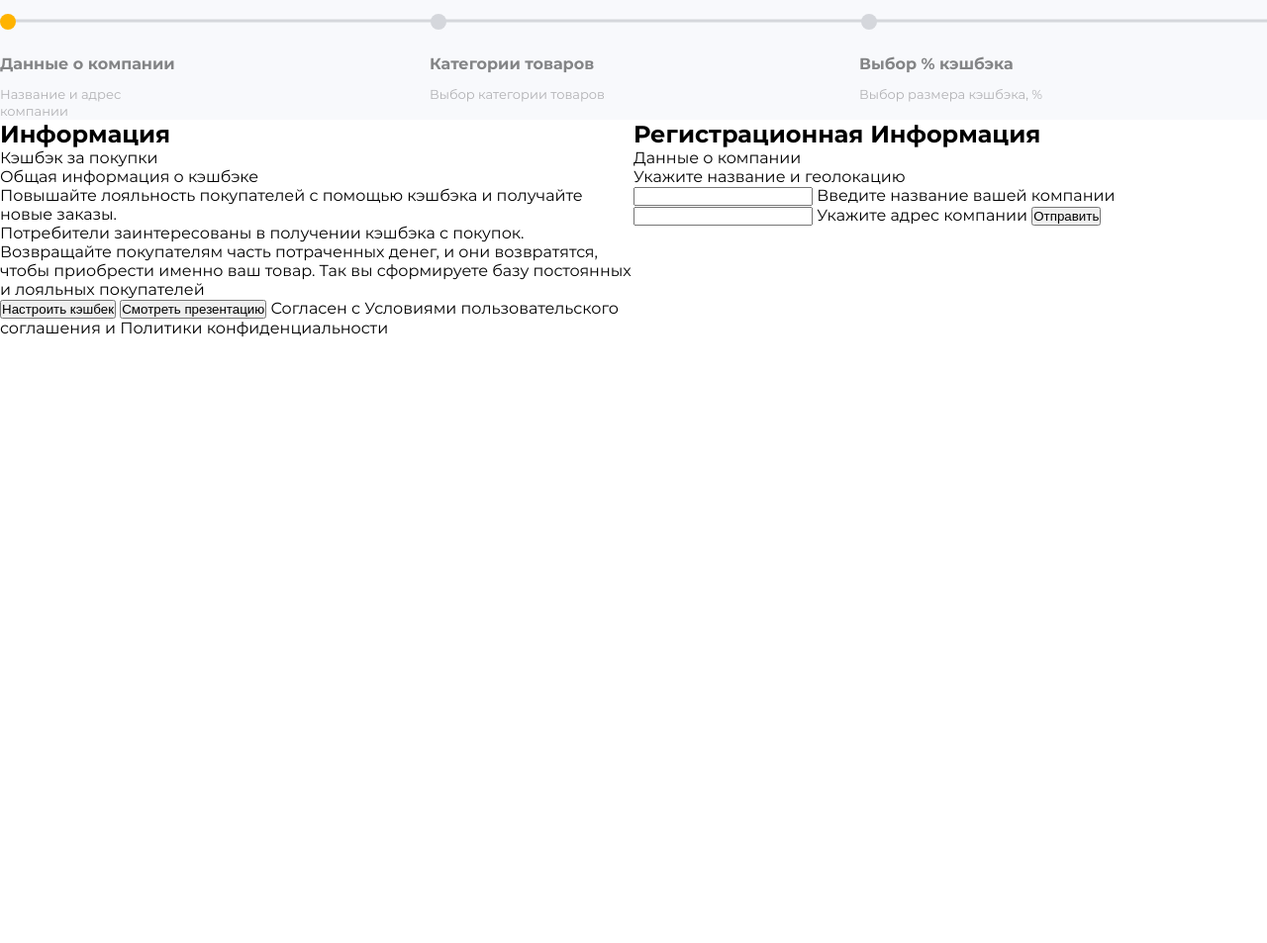
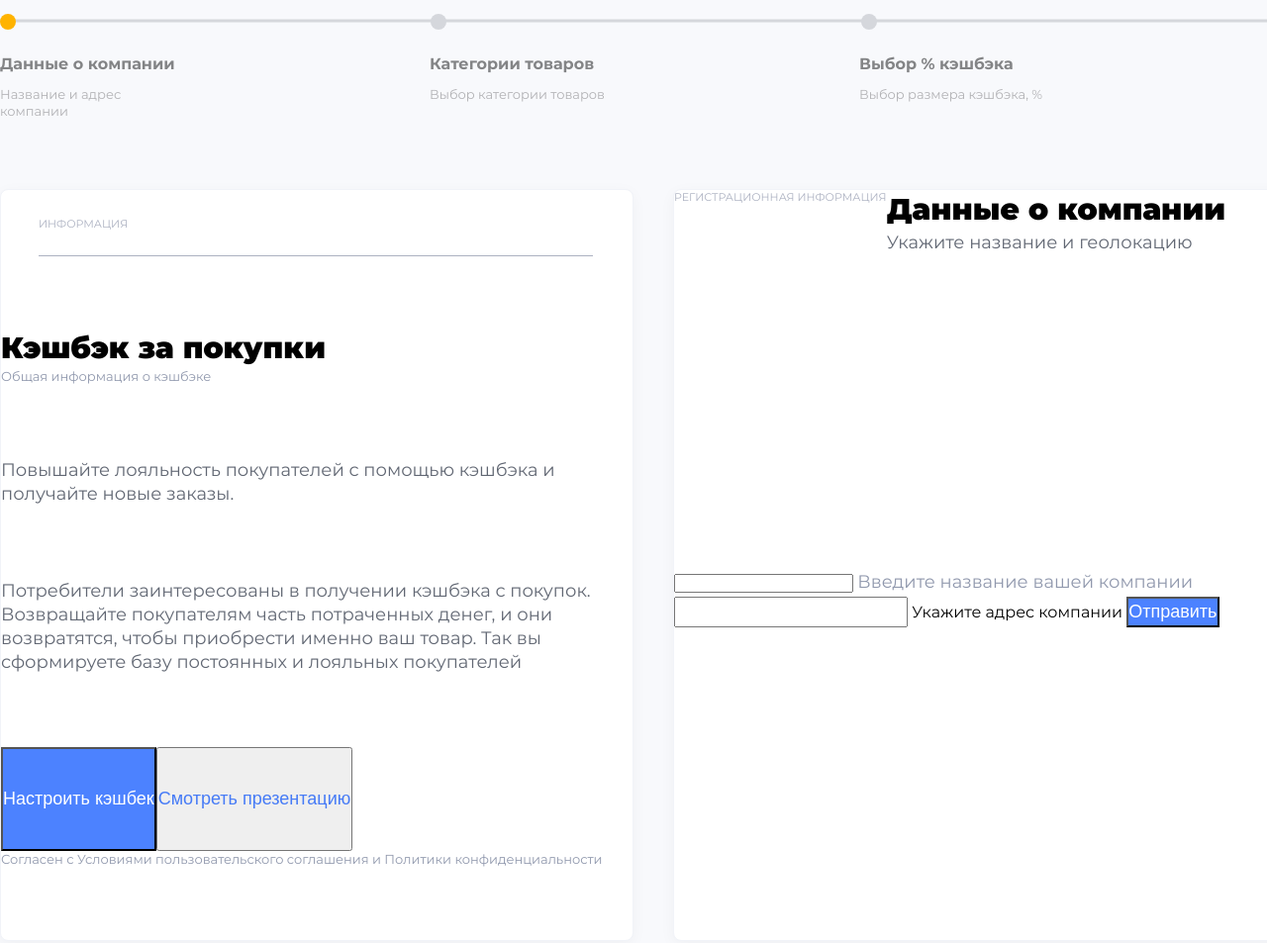
Before and after one commit to IvanWeber/site-section-project, a website: page source/index.html in a window 1280 px wide. Shown: the top 953 px of the page at 99% size. Before the commit the page ends 800 px from the top, so only its background shows below. Drawn offline with nearby package versions, Linux system fonts and the light colour scheme; files that its build step writes are made by us from their sources.

Commit message:
Указаны параметры текста блоков для заполнения информации

```diff
--- a/source/index.html
+++ b/source/index.html
@@ -25,11 +25,12 @@
           <p class="progress-bar__item-par">Выбор размера кэшбэка, %</p>
         </div>
       </section>
+      <div class="main__info-input">
         <section class="main__section cashback">
           <h2 class="cashback__heading">Информация</h2>
           <div class="cashback__info-common">
-          <p class="company-data__info-big">Кэшбэк за покупки</p>
-          <p class="company-data__info-small">Общая информация о кэшбэке</p>
+            <p class="cashback__info-big">Кэшбэк за покупки</p>
+            <p class="cashback__info-small">Общая информация о кэшбэке</p>
           </div>
           <p class="cashback__info-detail-1">Повышайте лояльность покупателей с помощью кэшбэка и получайте новые заказы.</p>
           <p class="cashback__info-detail-2">Потребители заинтересованы в получении кэшбэка с покупок. Возвращайте покупателям часть потраченных денег, и они возвратятся, чтобы приобрести именно ваш товар. Так вы сформируете базу постоянных и лояльных покупателей</p>
@@ -53,6 +54,7 @@
           </form>
         </section>
       </div>
+    </div>
   </main>
 </body>
 </html>
--- a/source/sass/style.scss
+++ b/source/sass/style.scss
@@ -101,12 +101,134 @@ body {
   margin-right: 258px;
 }
 
+.main__info-input {
+  display: flex;
+  margin-top: 50px;
+  margin-left: auto;
+  margin-right: auto;
+  padding-top: 20px;
+  padding-bottom: 20px;
+  width: 1320px;
+}
+
 .cashback {
+  display: flex;
+  flex-wrap: wrap;
   width: 640px;
+  min-height: 760px;
   background-color: #ffffff;
+  margin-right: 40px;
+  border: 1px solid #f1f3f8;
+  box-sizing: border-box;
+  box-shadow: 0 4px 16px rgba(0, 0, 0, 0.04);
+  border-radius: 8px;
+
+  &__heading {
+    font-style: normal;
+    font-weight: normal;
+    font-size: 11px;
+    line-height: 136.56%;
+    text-transform: uppercase;
+    color: #acb1c1;
+    margin-top: 27px;
+    margin-left: 38px;
+    border-bottom: 1px solid #acb1c1;
+    height: 40px;
+    width: 560px;
+  }
+
+  &__info-big {
+    font-size: 30px;
+    font-weight: 900;
+    line-height: 132.83%;
+  }
+
+  &__info-small {
+    font-size: 13px;
+    line-height: 133.21%;
+    color: #9098ad;
+  }
+
+  &__info-detail-1 {
+    font-size: 18px;
+    line-height: 135.09%;
+    color: #616773;
+  }
+
+  &__info-detail-2 {
+    font-size: 18px;
+    line-height: 135.09%;
+    color: #616773;
+  }
+
+  &__set-cashback {
+    font-size: 18px;
+    line-height: 151.3%;
+    color: #ffffff;
+    background-color: #4c82ff;
+  }
+
+  &__watch-presentation {
+    font-size: 18px;
+    line-height: 151.3%;
+    color: #467bf6;
+  }
+
+  &__user-agreement-label {
+    font-size: 13px;
+    line-height: 133.21%;
+    color: #9098ad;
+  }
 }
 
 .company-data {
+  display: flex;
+  flex-wrap: wrap;
   width: 640px;
+  min-height: 760px;
   background-color: #ffffff;
+  border: 1px solid #f1f3f8;
+  box-sizing: border-box;
+  box-shadow: 0 4px 16px rgba(0, 0, 0, 0.04);
+  border-radius: 8px;
+
+  &__heading {
+    font-style: normal;
+    font-weight: normal;
+    font-size: 11px;
+    line-height: 136.56%;
+    text-transform: uppercase;
+    color: #acb1c1;
+  }
+
+  &__info-big {
+    font-size: 30px;
+    font-weight: 900;
+    line-height: 132.83%;
+  }
+
+  &__info-small {
+    font-size: 18px;
+    line-height: 151.3%;
+    color: #616773;
+  }
+
+  &__company-name-label {
+    font-size: 18px;
+    line-height: 151.3%;
+    color: #9098ad;
+  }
+
+  &__company-address-input {
+    font-size: 18px;
+    line-height: 151.3%;
+    color: #9098ad;
+  }
+
+  &__submit-button {
+    font-size: 18px;
+    line-height: 151.3%;
+    color: #ffffff;
+    background-color: #4c82ff;
+  }
 }
```
Also changed, not shown: build/css/style.min.css, build/index.html, source/sass/style.css, 2 other files. Lines whose indentation alone changed are shown as unchanged.
